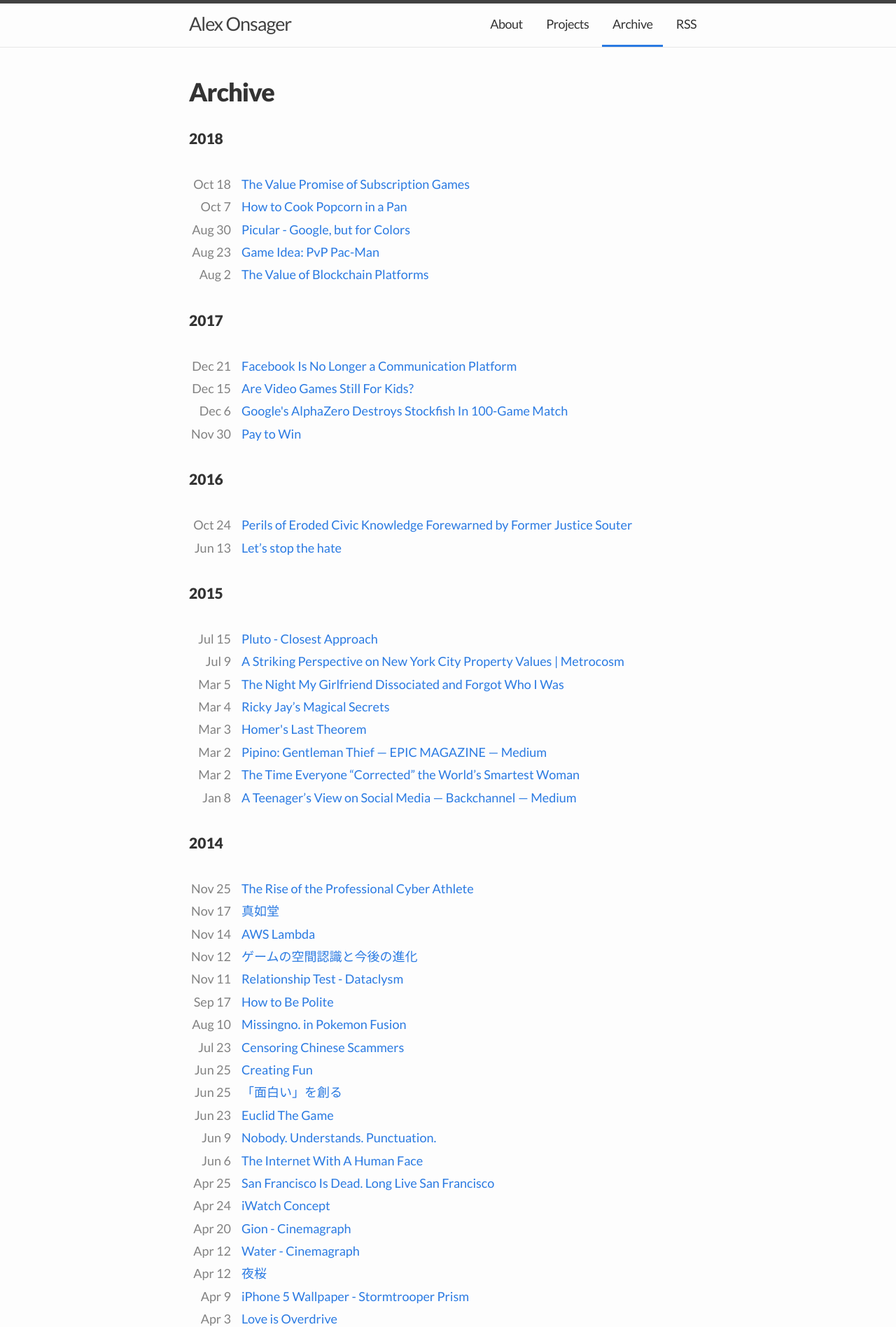
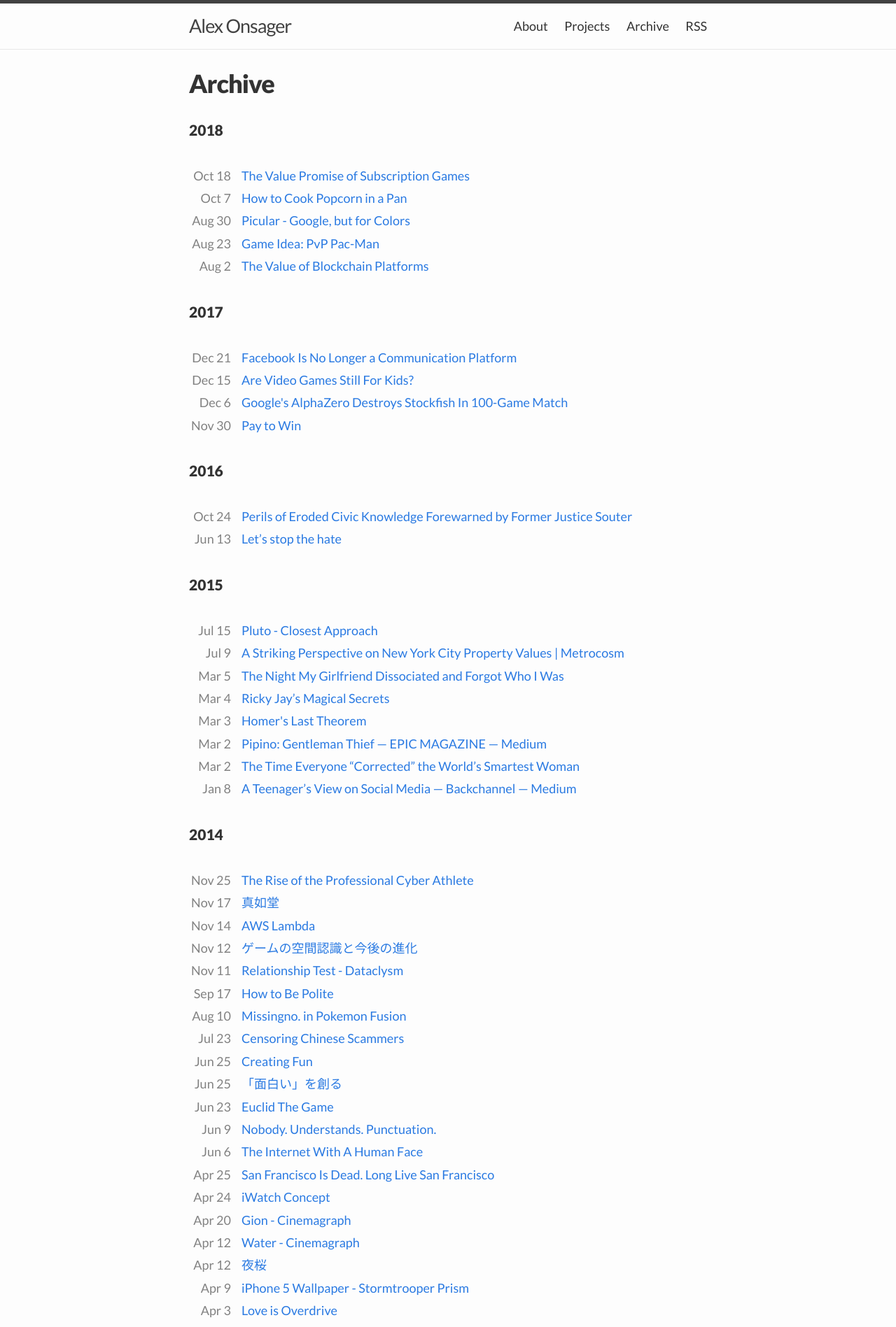
Before and after one commit to aonsager/aonsager.github.io, a Jekyll site: the page built from archive.md, in a window 1280 px wide. Shown: the top 1897 px of the page at 70% size. Built offline with Jekyll 4.4.1, drawn with Linux system fonts in a browser that asks for light colours.

Commit message:
Revert "style header"
This reverts commit 87fd8113cee89babc88113d5d923689622fbab1a.

```diff
--- a/_includes/header.html
+++ b/_includes/header.html
@@ -19,9 +19,9 @@
         </label>
 
         <div class="trigger">
-          <a class="page-link{% if page.url == '/about/' %} active{% endif %}" href="{{ "/about" | relative_url }}">About</a>
-          <a class="page-link{% if page.url == '/projects/' %} active{% endif %}" href="{{ "/projects" | relative_url }}">Projects</a>
-          <a class="page-link{% if page.url == '/archive/' %} active{% endif %}" href="{{ "/archive" | relative_url }}">Archive</a>
+          <a class="page-link" href="{{ "/about" | relative_url }}">About</a>
+          <a class="page-link" href="{{ "/projects" | relative_url }}">Projects</a>
+          <a class="page-link" href="{{ "/archive" | relative_url }}">Archive</a>
           <a class="page-link" href="{{ "/feed.xml" | relative_url }}">RSS</a>
         </div>
       </nav>
--- a/_sass/minima/_layout.scss
+++ b/_sass/minima/_layout.scss
@@ -4,8 +4,7 @@
 .site-header {
   border-top: 5px solid $grey-color-dark;
   border-bottom: 1px solid $grey-color-light;
-  line-height: $base-line-height * $base-font-size * 1.2;
-  margin-bottom: $spacing-unit / 2;
+  min-height: $spacing-unit * 1.865;
 
   // Positioning context for the mobile navigation icon
   position: relative;
@@ -13,9 +12,8 @@
 
 .site-title {
   @include relative-font-size(1.5);
-  line-height: $base-line-height * $base-font-size * 1.2;
+  line-height: $base-line-height * $base-font-size * 2;
   letter-spacing: -1px;
-  margin-top: $spacing-unit / 3;
   margin-bottom: 0;
   float: left;
 
@@ -27,6 +25,7 @@
 
 .site-nav {
   float: right;
+  line-height: $base-line-height * $base-font-size * 2;
 
   .nav-trigger {
       display: none;
@@ -38,16 +37,11 @@
 
   .page-link {
     color: $text-color;
-    letter-spacing: -0.5px;
-    padding-top: $spacing-unit / 3;
-    padding-bottom: $spacing-unit / 3;
-    padding-left: $spacing-unit / 2;
-    padding-right: $spacing-unit / 2;
-    display: inline-block;
-    border-bottom: 3px solid $background-color;
+    line-height: $base-line-height;
 
-    &.active {
-      border-color: $brand-color;
+    // Gaps between nav items, but not on the last one
+    &:not(:last-child) {
+      margin-right: 20px;
     }
   }
 
```
